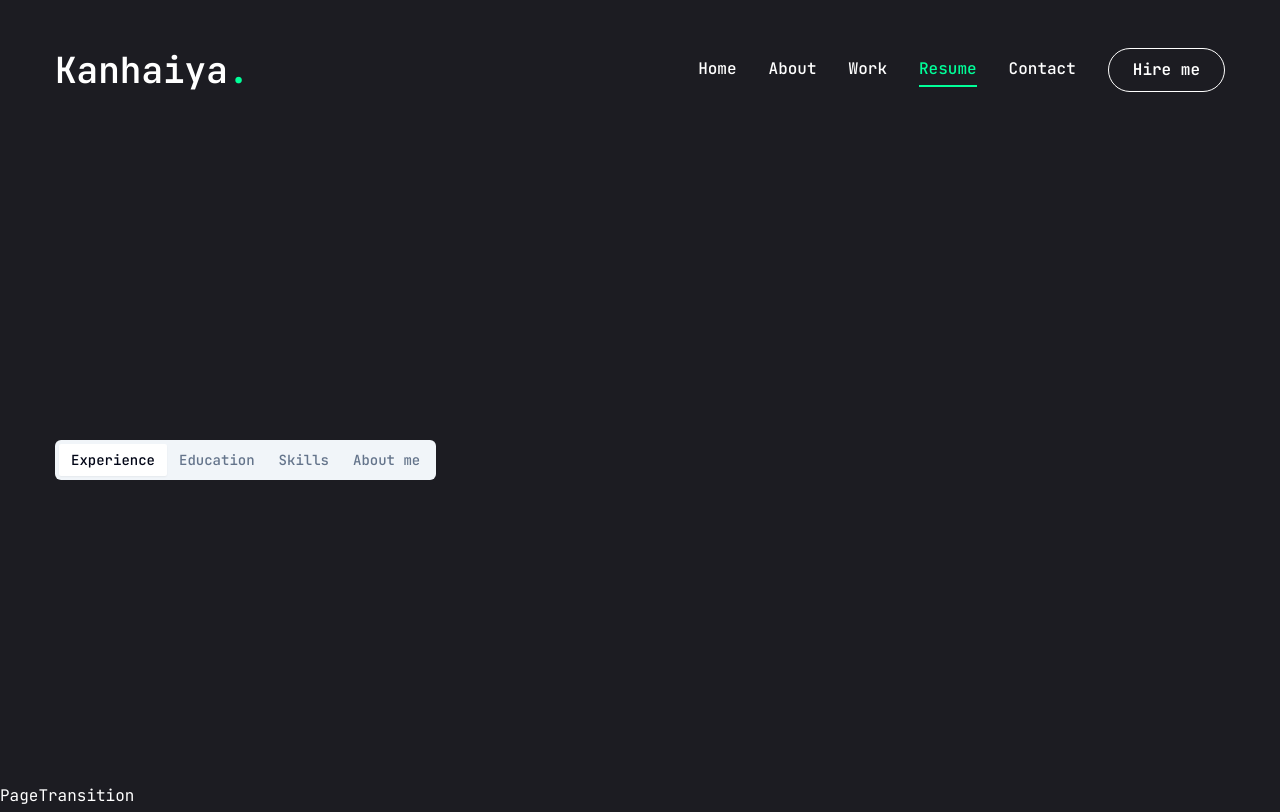
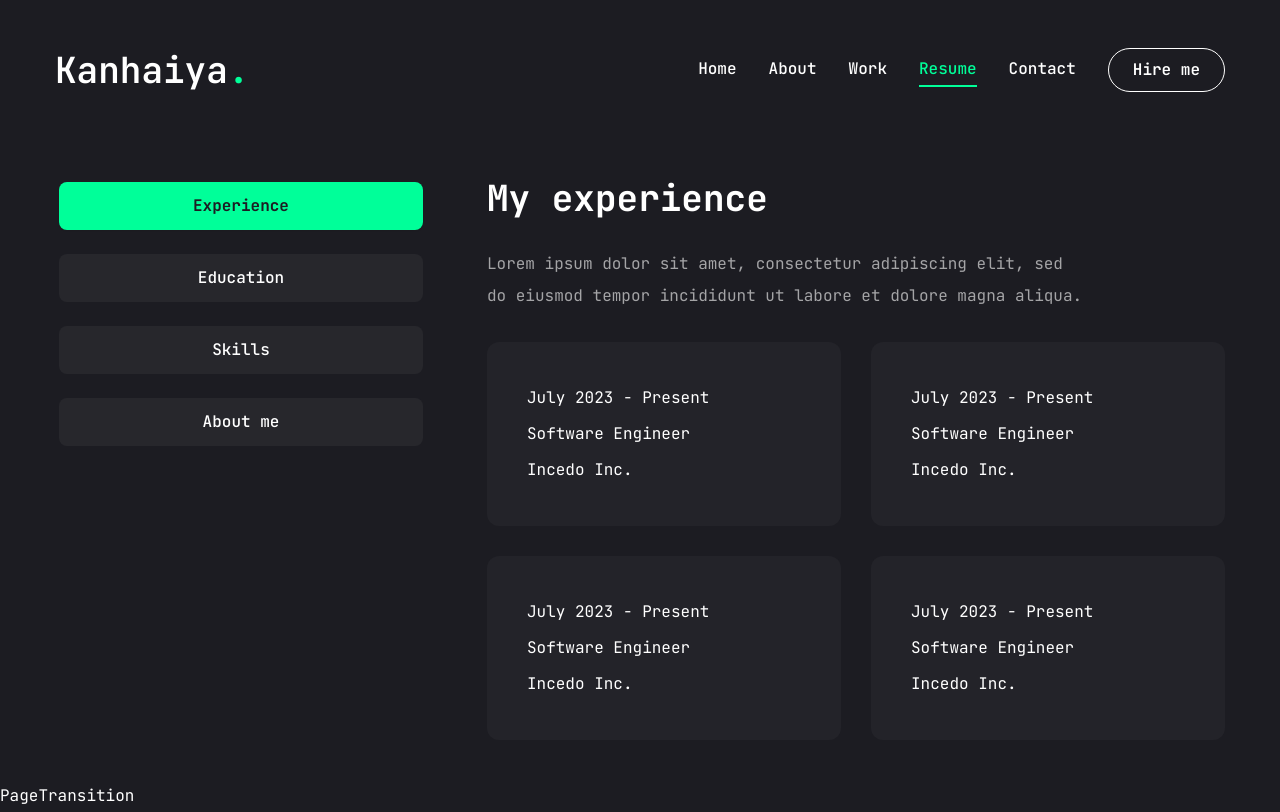
Before and after one commit to kanhaiya-bhayana/kanhaiya-portfolio, a Next.js app: page /resume in a window 1280 px wide. Built offline with nearby package versions, Linux system fonts and the light colour scheme.

Commit message:
Resume: updated

```diff
--- a/app/resume/page.jsx
+++ b/app/resume/page.jsx
@@ -53,6 +53,46 @@
   title: 'My experience',
   description: "Lorem ipsum dolor sit amet, consectetur adipiscing elit, sed do eiusmod tempor incididunt ut labore et dolore magna aliqua.",
   items: [
+    {
+      company: "Incedo Inc.",
+      position: "Software Engineer",
+      duration: "July 2023 - Present"
+    },
+    {
+      company: "Incedo Inc.",
+      position: "Software Engineer",
+      duration: "July 2023 - Present"
+    },
+    {
+      company: "Incedo Inc.",
+      position: "Software Engineer",
+      duration: "July 2023 - Present"
+    },
+    {
+      company: "Incedo Inc.",
+      position: "Software Engineer",
+      duration: "July 2023 - Present"
+    },
+    {
+      company: "Incedo Inc.",
+      position: "Software Engineer",
+      duration: "July 2023 - Present"
+    },
+    {
+      company: "Incedo Inc.",
+      position: "Software Engineer",
+      duration: "July 2023 - Present"
+    },
+    {
+      company: "Incedo Inc.",
+      position: "Software Engineer",
+      duration: "July 2023 - Present"
+    },
+    {
+      company: "Incedo Inc.",
+      position: "Software Engineer",
+      duration: "July 2023 - Present"
+    },
     {
       company: "Incedo Inc.",
       position: "Software Engineer Trainee",
@@ -160,13 +200,57 @@
       className='min-h-[80vh] flex items-center justify-center py-12 xl:py-0'
       >
         <div className="container mx-auto">
-          <Tabs defaultValue="experience">
-            <TabsList>
+          <Tabs defaultValue="experience"
+            className="flex flex-col xl:flex-row gap-[60px]"
+          >
+            <TabsList className="flex flex-col lg:w-3/6 w-4/6 max-w-[380] mx-auto xl:mx-0 gap-6">
               <TabsTrigger value="experience">Experience</TabsTrigger>
               <TabsTrigger value="education">Education</TabsTrigger>
               <TabsTrigger value="skills">Skills</TabsTrigger>
               <TabsTrigger value="about-me">About me</TabsTrigger>
             </TabsList>
+
+            {/* content */}
+            <div className='min-h-[70vh] w-full'>
+              {/* experience */}
+              <TabsContent value="experience" className="w-full">
+                <div className='flex flex-col gap-[30px] text-center xl:text-left'>
+                  <h3 className='text-4xl font-bold'>{experience.title}</h3>
+                  <p className='max-w-[600px] text-white/60 mx-auto xl:mx-0'>{experience.description}</p>
+                  <ScrollArea className="h-[400px]">
+                    <ul className='grid grid-cols-1 lg:grid-cols-2 gap-[30px]'>
+                      {experience.items.map((item, index) => {
+                        return <li key={index} className='bg-[#232329] h-[184px] py-6 px-10 rounded-xl flex flex-col justify-center items-center lg:items-start gap-1'>
+                            <span>{item.duration}</span>
+                            <h3>{item.position}</h3>
+                            <div>
+                              {/* dot */}
+                              <span>
+
+                              </span>
+                              <p>
+                                {item.company}
+                              </p>
+                            </div>
+                          </li>
+                      })}
+                    </ul>
+                  </ScrollArea>
+                </div>
+              </TabsContent>
+              {/* education */}
+              <TabsContent value="education" className="w-full">
+                education
+              </TabsContent>
+              {/* skills */}
+              <TabsContent value="skills" className="w-full">
+                skills
+              </TabsContent>
+              {/* about-me */}
+              <TabsContent value="about-me" className="w-full">
+                about-me
+              </TabsContent>
+            </div>
           </Tabs>
         </div>
     </motion.div>
--- a/components/ui/tabs.jsx
+++ b/components/ui/tabs.jsx
@@ -11,7 +11,7 @@
   <TabsPrimitive.List
     ref={ref}
     className={cn(
-      "inline-flex h-10 items-center justify-center rounded-md bg-slate-100 p-1 text-slate-500 dark:bg-slate-800 dark:text-slate-400",
+      "inline-flex h-auto rounded-md p-1 text-primary",
       className
     )}
     {...props} />
@@ -22,7 +22,7 @@
   <TabsPrimitive.Trigger
     ref={ref}
     className={cn(
-      "inline-flex items-center justify-center whitespace-nowrap rounded-sm px-3 py-1.5 text-sm font-medium ring-offset-white transition-all focus-visible:outline-none focus-visible:ring-2 focus-visible:ring-slate-950 focus-visible:ring-offset-2 disabled:pointer-events-none disabled:opacity-50 data-[state=active]:bg-white data-[state=active]:text-slate-950 data-[state=active]:shadow-sm dark:ring-offset-slate-950 dark:focus-visible:ring-slate-300 dark:data-[state=active]:bg-slate-950 dark:data-[state=active]:text-slate-50",
+      "inline-flex items-center w-full bg-[#27272c] justify-center whitespace-nowrap text-white rounded-lg p-3 text-base font-medium ring-offset-white tranistion-all disabled:pointer-events-none disabled:opacity-50 data-[state=active]:bg-accent data-[state=active]:text-primary data-[state=active]:font-bold data-[state=active]:shadow-sm",
       className
     )}
     {...props} />
@@ -33,7 +33,7 @@
   <TabsPrimitive.Content
     ref={ref}
     className={cn(
-      "mt-2 ring-offset-white focus-visible:outline-none focus-visible:ring-2 focus-visible:ring-slate-950 focus-visible:ring-offset-2 dark:ring-offset-slate-950 dark:focus-visible:ring-slate-300",
+      "min-h-[480px] ring-offset-white focus-visible:outline-none focus-visible:ring-2 focus-visible:ring-slate-950 focus-visible:ring-offset-2 dark:ring-offset-slate-950 dark:focus-visible:ring-slate-300",
       className
     )}
     {...props} />
```
